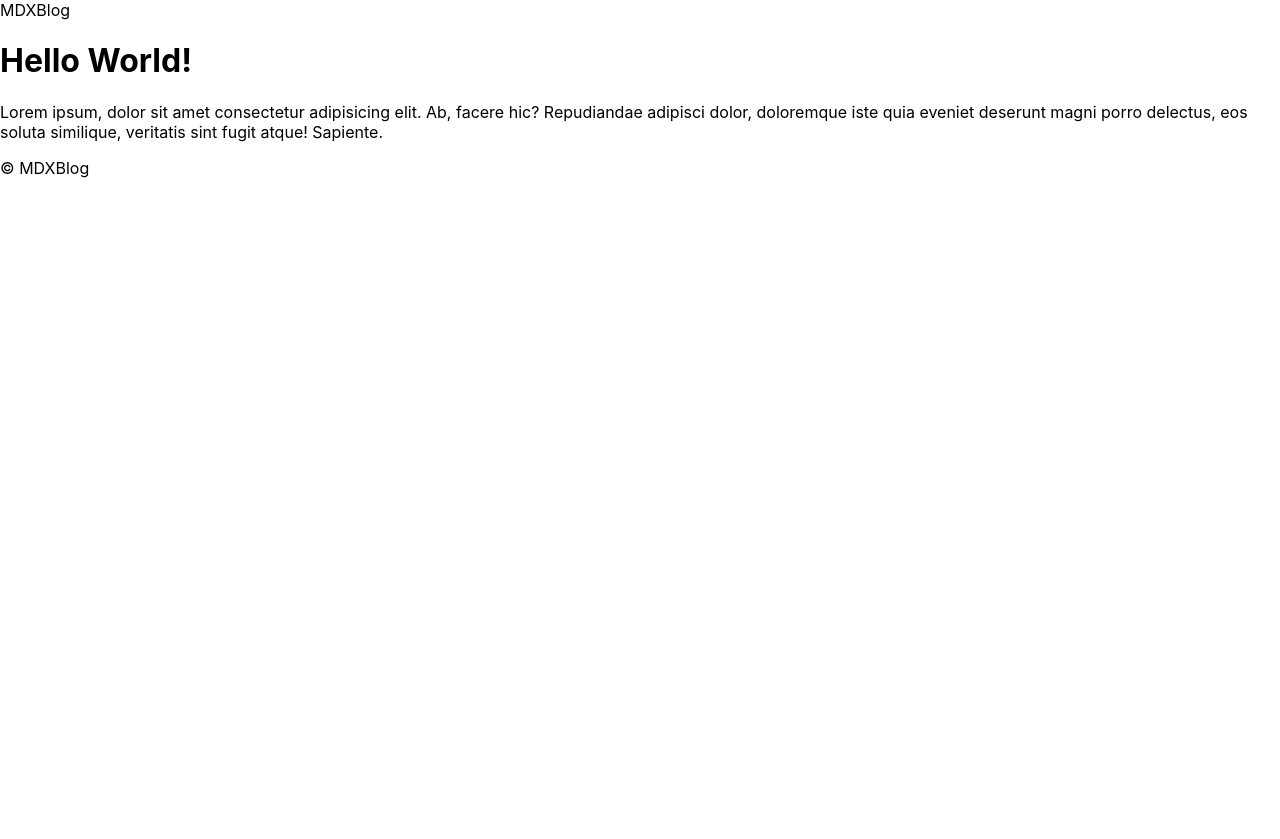
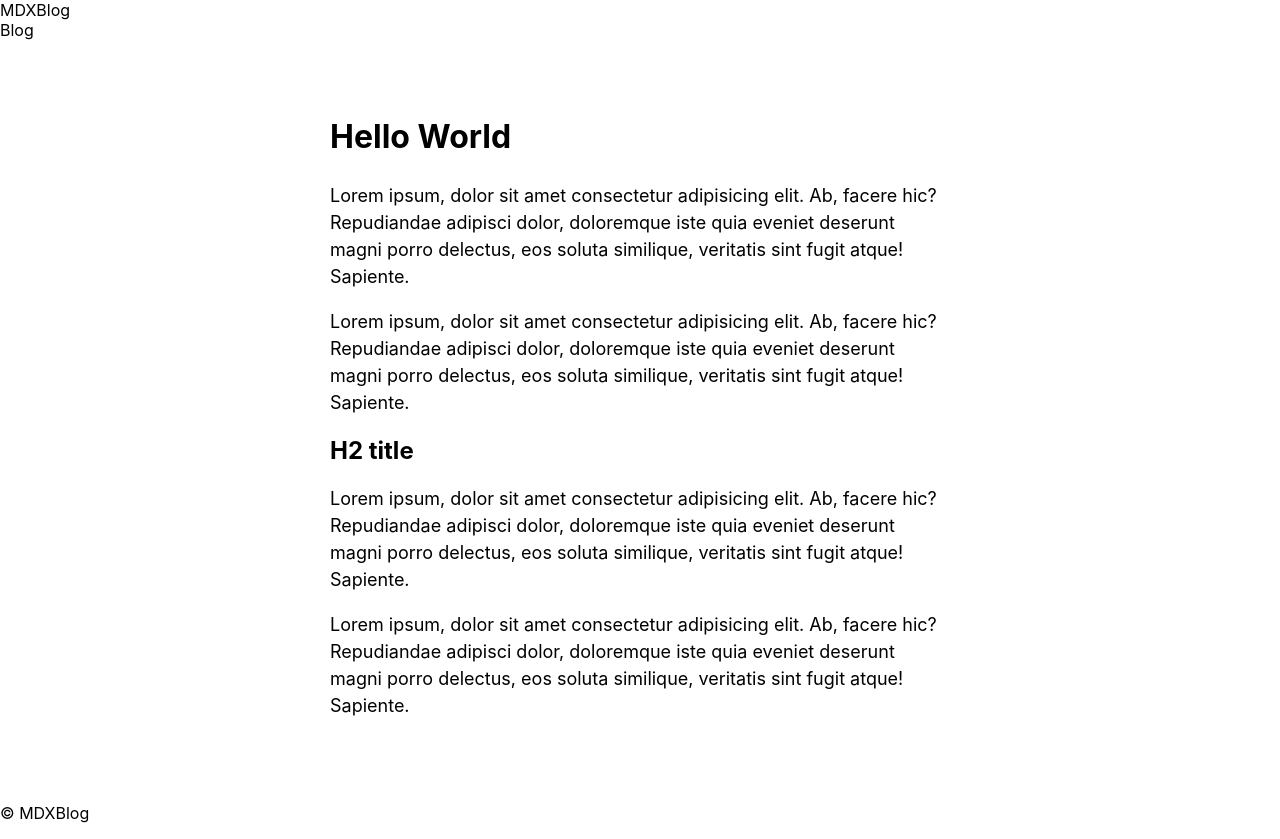
Before and after one commit to jsguerra/nextjs-mdx-boilerplate-starter, a Next.js app: page /posts/hello-world in a window 1280 px wide. Before the commit the page ends 800 px from the top, so only its background shows below. Built offline with nearby package versions, Linux system fonts and the light colour scheme.

Commit message:
file updated

```diff
--- a/src/components/MDXComponents.jsx
+++ b/src/components/MDXComponents.jsx
@@ -0,0 +1,9 @@
+import styles from '../styles/Markdown.module.css';
+
+const MDXComponents = {
+  p: (props) => <p {...props} className={styles.p} />,
+  a: (props) => <a {...props} className={styles.link} />,
+  h1: (props) => <h1 {...props} className={styles.postTitle} />,
+};
+
+export default MDXComponents;
--- a/src/components/layouts/Header.jsx
+++ b/src/components/layouts/Header.jsx
@@ -7,6 +7,11 @@ export default function Header() {
         <Link href={'/'}>
           <a>MDXBlog</a>
         </Link>
+        <nav>
+          <Link href={'/blog'}>
+            <a>Blog</a>
+          </Link>
+        </nav>
       </div>
     </header>
   );
--- a/src/pages/posts/hello-world.mdx
+++ b/src/pages/posts/hello-world.mdx
@@ -4,6 +4,16 @@ publishedOn: 28 August 2022
 excerpt: Hello world, lorem ipsum...
 ---
 
-# Hello World!
+import Article from '../../components/Article';
+
+export default ({ children }) => <Article title="Hello World">{children}</Article>
 
 Lorem ipsum, dolor sit amet consectetur adipisicing elit. Ab, facere hic? Repudiandae adipisci dolor, doloremque iste quia eveniet deserunt magni porro delectus, eos soluta similique, veritatis sint fugit atque! Sapiente.
+
+Lorem ipsum, dolor sit amet consectetur adipisicing elit. Ab, facere hic? Repudiandae adipisci dolor, doloremque iste quia eveniet deserunt magni porro delectus, eos soluta similique, veritatis sint fugit atque! Sapiente.
+
+## H2 title
+
+Lorem ipsum, dolor sit amet consectetur adipisicing elit. Ab, facere hic? Repudiandae adipisci dolor, doloremque iste quia eveniet deserunt magni porro delectus, eos soluta similique, veritatis sint fugit atque! Sapiente.
+
+Lorem ipsum, dolor sit amet consectetur adipisicing elit. Ab, facere hic? Repudiandae adipisci dolor, doloremque iste quia eveniet deserunt magni porro delectus, eos soluta similique, veritatis sint fugit atque! Sapiente.
--- a/src/styles/globals.css
+++ b/src/styles/globals.css
@@ -1,3 +1,7 @@
+* {
+  box-sizing: border-box;
+}
+
 html,
 body {
   padding: 0;
@@ -11,16 +15,12 @@ a {
   text-decoration: none;
 }
 
-* {
-  box-sizing: border-box;
+h1 {
+  font-size: 32px;
 }
 
-@media (prefers-color-scheme: dark) {
-  html {
-    color-scheme: dark;
-  }
-  body {
-    color: white;
-    background: black;
-  }
+.container {
+  margin: 0 auto;
+  max-width: 680px;
+  padding: 50px 30px;
 }
```
Also changed, not shown: src/pages/index.jsx (+7 -55 lines).
